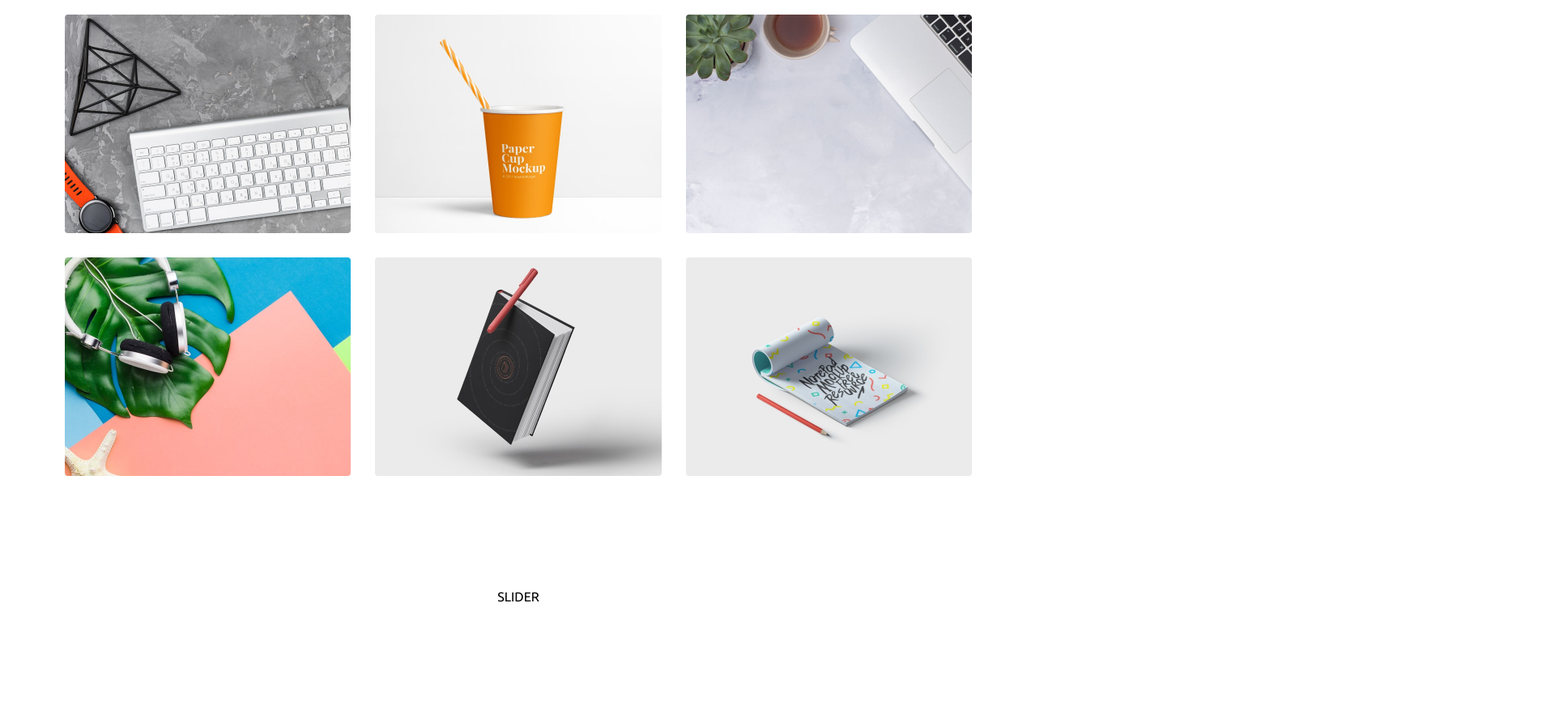
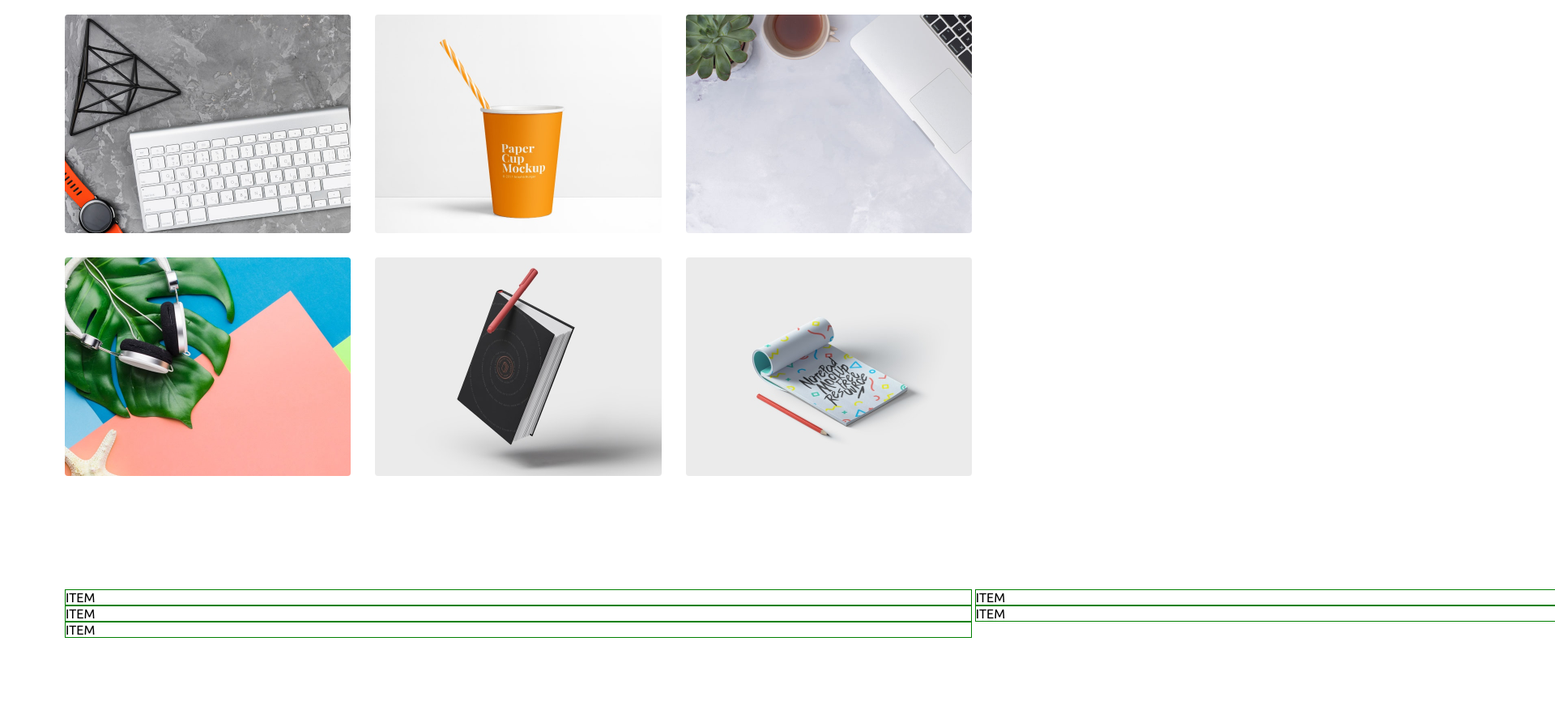
Before and after one commit to GedasPupa/Portfolio, a website with bundled scripts: page index.html in a window 1280 px wide. Shown: the part 4579-5445 px from the top of the page at 81% size, 1920 px wide, since content can reach past the window. Built offline with nearby package versions, Linux system fonts and the light colour scheme; animation ran at ten frames a second; files whose address does not match are found by name.

Commit message:
carousel in progress 1

```diff
--- /dev/null
+++ b/css/components/carousel.css
@@ -0,0 +1,24 @@
+.carousel {
+    display: inline-block;
+    width: 100%;
+}
+.carousel > .gallery {
+    display: inline-block;
+    width: 100%;
+}
+.carousel > .gallery > .list {
+    display: inline-block;
+    width: 100%;
+}
+.carousel .list > .item {
+    display: inline-block;
+    width: 100%;
+    border: 1px solid green;
+}
+
+.carousel > .controls {
+    display: inline-block;
+    width: 100%;
+}
+.carousel > .controls > .dots {}
+.carousel .dots > .dot {}
--- a/css/index.css
+++ b/css/index.css
@@ -17,6 +17,7 @@
 @import './components/education.css';
 @import './components/working-hours.css';
 @import './components/gallery.css';
+@import './components/carousel.css';
 
 /* CUSTUM STYLES FOR HOMEPAGE */
 
--- a/index.html
+++ b/index.html
@@ -164,7 +164,7 @@
     <!-- OUR CLIENT start -->
     <section class="container">
         <div class="row">
-            <div id="slider_block" class="col-12 col-lg-8 col-xl-6 text-center title">
+            <div id="slider_block" class="col-12">
                 SLIDER
             </div>
         </div>
--- a/js/components/slider/Slider.js
+++ b/js/components/slider/Slider.js
@@ -1,5 +1,62 @@
 class Slider {
+    constructor(selector, component, data) {
+        this.selector = selector;
+        this.component = component;
+        this.data = data;
 
+        this.DOM = null;
+
+        this.init();
+    }
+
+    init() {
+        if (!this.isValidSelector() ||
+            !this.findElementBySelector()) {
+            return false;
+        }
+
+        this.render();
+    }
+
+    isValidSelector() {
+        if(typeof this.selector !== 'string' || this.selector === '') {
+            return false;
+        }
+        return true;
+    }
+
+    findElementBySelector() {
+        this.DOM = document.querySelector(this.selector);
+        return !!this.DOM;
+    }
+
+    render() {
+        const itemsCount = this.data.list.length;
+        const listWidth = itemsCount / this.data.itemsPerView[0].itemsCount * 100;
+        const itemWidth = 100 / itemsCount;
+
+        const HTML = `<div class='carousel'>
+                        <div class='gallery'>
+                            <div class='list' style="width: ${listWidth}%;">
+                                <div class='item' style='width: ${itemWidth}%;'>ITEM</div>
+                                <div class='item' style='width: ${itemWidth}%;'>ITEM</div>
+                                <div class='item' style='width: ${itemWidth}%;'>ITEM</div>
+                                <div class='item' style='width: ${itemWidth}%;'>ITEM</div>
+                                <div class='item' style='width: ${itemWidth}%;'>ITEM</div>
+                            </div>
+                        </div>
+                        <div class='controls'>
+                            <div class='dots'>
+                                <div class='dot'></div>
+                                <div class='dot'></div>
+                                <div class='dot'></div>
+                                <div class='dot'></div>
+                                <div class='dot'></div>
+                            </div>
+                        </div>
+                    </div>`;
+        this.DOM.innerHTML = HTML;
+    }
 }
 
 export { Slider };
--- a/js/data/sliderData.js
+++ b/js/data/sliderData.js
@@ -1,6 +1,16 @@
 const sliderData = {
     imgPath: './img/testimonials/',
-    list: []
+    itemsPerView: [
+        {
+            minWidth: 0,
+            itemsCount: 1
+        }
+    ],
+    list: [
+        {},
+        {},
+        {},
+    ]
 }
 
 export { sliderData };
```
